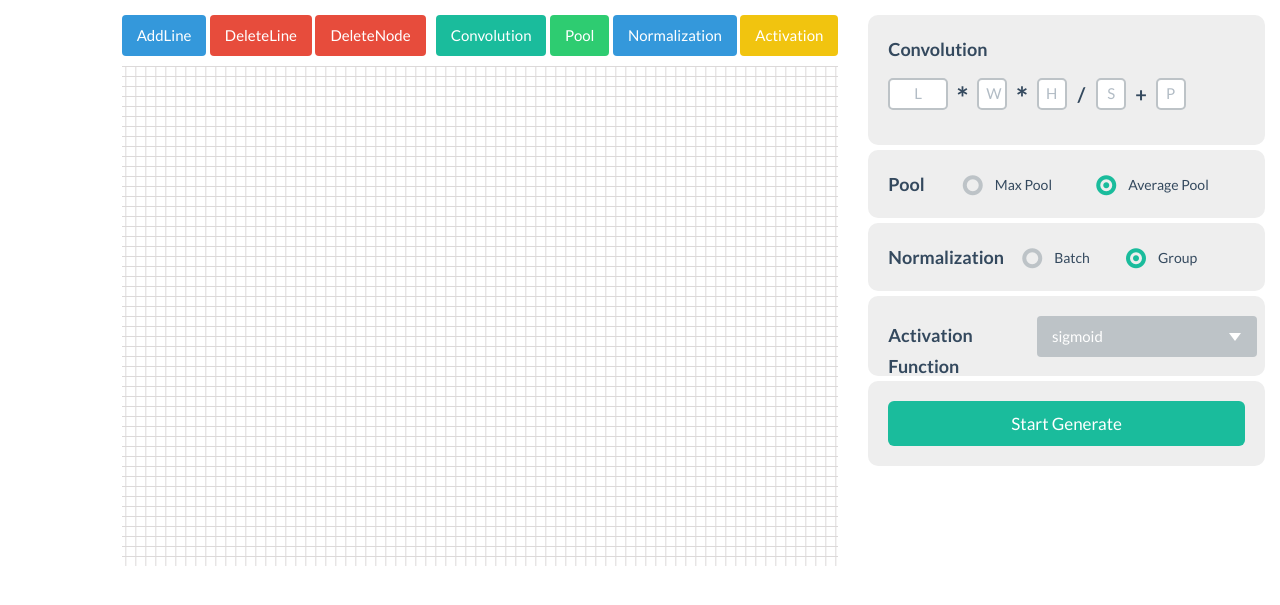
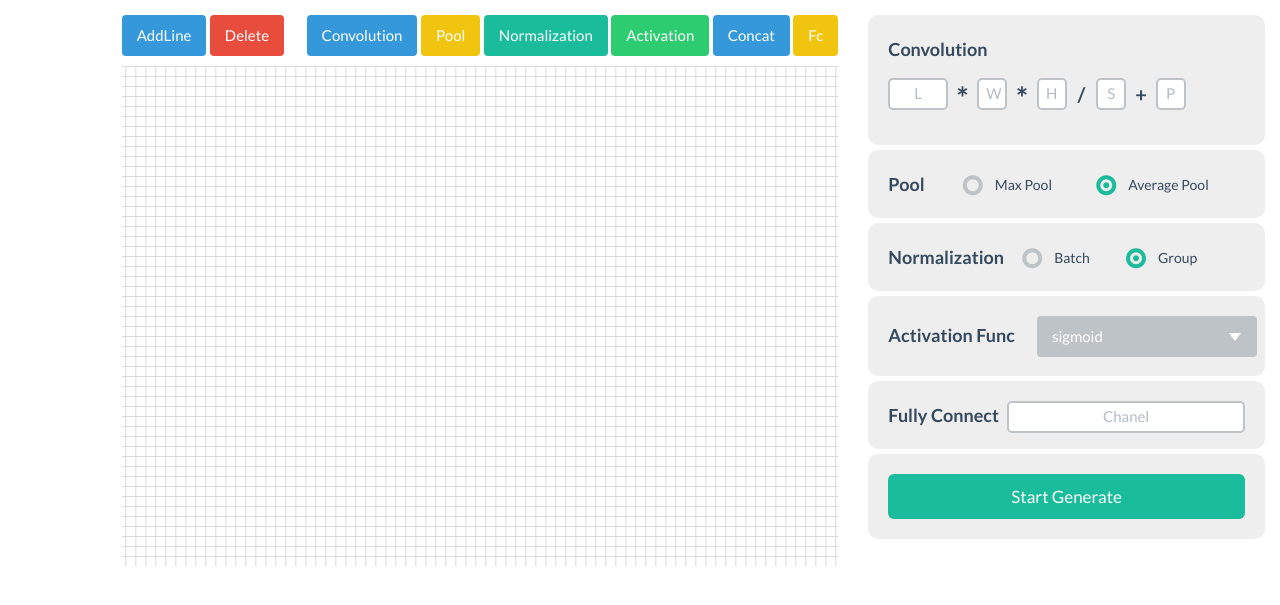
Before and after one commit to zhiyugege/CNN-CodeGenerator, a Django app: page /apps/ in a window 1280 px wide. Shown: the part 53-658 px from the top of the page. Run offline with Django 3.2, Linux system fonts and the light colour scheme; some libraries are stand-ins or nearby versions.

Commit message:
2019-1-7-9-27-cyl

```diff
--- a/static/css/index.css
+++ b/static/css/index.css
@@ -130,3 +130,35 @@
 .pre-scrollable{
 	max-height: 500px;
 }
+/*定义滚动条高宽及背景 高宽分别对应横竖滚动条的尺寸*/
+#ControlDiv::-webkit-scrollbar
+{
+    width: 5px;
+    height: 5px;
+    background-color: #F5F5F5;
+}
+
+/*定义滚动条轨道 内阴影+圆角*/
+#ControlDiv::-webkit-scrollbar-track
+{
+    -webkit-box-shadow: inset 0 0 6px rgba(0,0,0,0.3);
+    border-radius: 5px;
+    background-color: white;
+}
+
+/*定义滑块 内阴影+圆角*/
+#ControlDiv::-webkit-scrollbar-thumb
+{
+    border-radius: 5px;
+    -webkit-box-shadow: inset 0 0 6px rgba(0,0,0,.3);
+    background-color: #bdc3c7;
+}
+.fc{
+	padding:0;
+}
+.fc>input{
+	border-radius: 5px !important;
+	height: 32px;
+	text-align:center;
+	padding: 10px;
+}
--- a/templates/index.html
+++ b/templates/index.html
@@ -65,14 +65,16 @@
 						<div class="left">
 			                <input type="button" value="添加节点" class="btn btn-success" style="display: none;" onclick="DrawJd()" />
 			                <input type="button" value="AddLine" class="btn btn-info" onclick="DrawHX()" />
-			                <input type="button" value="DeleteLine" class="btn btn-danger" id="removeLine" style="display: inline;" onclick="DeleteHX()" />
-			                <input type="button" value="DeleteNode" class="btn btn-danger" id="removeJd" style="display: inline;" onclick="DeleteJD()" />
+			                <input type="button" value="Delete" class="btn btn-danger" id="removeLine" style="display: inline;" onclick="DeleteHX()" />
+			                <input type="button" value="Delete" class="btn btn-danger" id="removeJd" style="display: none;" onclick="DeleteJD()" />
 			            </div>
 			            <div class="right">
-			            	<button type="button" class="btn btn-primary" onclick="DrawJd()">Convolution</button>
-				            <button type="button" class="btn btn-success">Pool</button>
-				            <button type="button" class="btn btn-info">Normalization</button>
-				            <button type="button" class="btn btn-warning">Activation</button>
+			            	<button type="button" class="btn btn-info" onclick="DrawJd()">Convolution</button>
+				            <button type="button" class="btn btn-warning">Pool</button>
+				            <button type="button" class="btn btn-primary">Normalization</button>
+				            <button type="button" class="btn btn-success">Activation</button>
+				            <button type="button" class="btn btn-info">Concat</button>
+				            <button type="button" class="btn btn-warning">Fc</button>
 			            </div>
 					</div>
 				</div>
@@ -124,12 +126,12 @@
 			   				<div class="col-md-10">
 			   					<form class="row" role="form">
 					            <div class="form-group col-md-12">
-					              <label class="radio col-md-6 mar" for="radio100">
-					                <input name="optionsRadios2" type="radio" data-toggle="radio" value="" id="radio100" required>
+					              <label class="radio col-md-6 mar" for="radio1">
+					                <input name="optionsRadios2" type="radio" data-toggle="radio" value="" id="radio1" required>
 					                Max Pool
 					              </label>
-					              <label class="radio col-md-6 mar" for="radio101">
-					                <input name="optionsRadios2" type="radio" data-toggle="radio" value="" id="radio101" required checked>
+					              <label class="radio col-md-6 mar" for="radio2">
+					                <input name="optionsRadios2" type="radio" data-toggle="radio" value="" id="radio2" required checked>
 					                Average Pool
 					              </label>
 					            </div>
@@ -148,13 +150,13 @@
 			   				<div class="col-md-8">
 			   					<form class="row" role="form">
 					            <div class="form-group col-md-12">
-					              <label class="radio col-md-6 mar" for="radio100">
-					                <input name="optionsRadios2" type="radio" data-toggle="radio" value="" id="radio100" required>
-					                <span>Batch</span>
+					              <label class="radio col-md-6 mar" for="radio3">
+					                <input name="optionsRadios" type="radio" data-toggle="radio" value="" id="radio3" required>
+					                Batch
 					              </label>
-					              <label class="radio col-md-6 mar" for="radio101">
-					                <input name="optionsRadios2" type="radio" data-toggle="radio" value="" id="radio101" required checked>
-					                <span>Group</span>
+					              <label class="radio col-md-6 mar" for="radio4">
+					                <input name="optionsRadios" type="radio" data-toggle="radio" value="" id="radio4" required checked>
+					                Group
 					              </label>
 					            </div>
 					          </form>
@@ -167,7 +169,7 @@
 					<div class="row">
 						<div class="col-md-12 acpanel">
 							<div class="col-md-5 pad-default">
-								<p class="title active">Activation Function</p>
+								<p class="title active">Activation Func</p>
 							</div>
 							<div class="form-group col-md-7 pad-default">
 				              	<select data-toggle="select" class="form-control select select-default">
@@ -180,6 +182,26 @@
 						</div>
 					</div>
 		        </div>
+
+				<div class="bg-gray mtop">
+		   			<div class="row">
+		   				<div class="col-md-12 pool">
+		   					<div class="col-md-4 pad-default">
+		   					<p class="title">Fully Connect</p>
+			   				</div>
+			   				<div class="col-md-8">
+			   					<form class="row" role="form">
+			   					<div class="form-group">
+						            <div class="input-group col-md-12 fc">
+			              				<input type="email" class="form-control" placeholder="Chanel">
+					            	</div>
+				            	</div>
+					          </form>
+			   				</div>
+		   				</div>
+		   			</div>
+				</div>
+
 		        <div class="bg-gray mtop">
 					<div class="row">
 						<div class="col-md-12">
```
